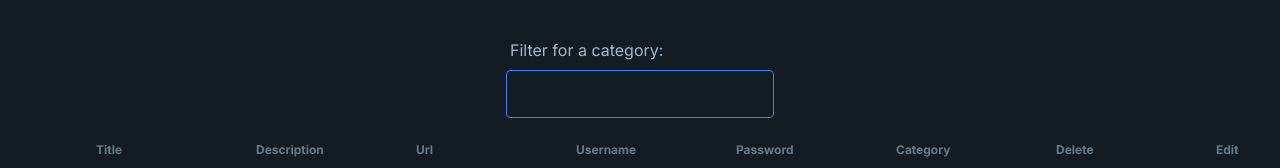
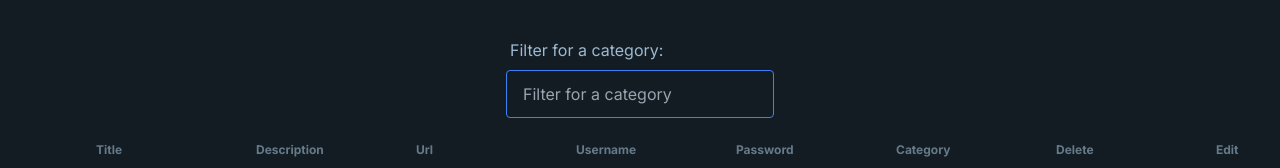
Before and after one commit to FabioKaelin/password-safe, a Next.js app in the folder frontend-safe/: page /vault in a window 1280 px wide. Shown: the part 210-378 px from the top of the page. Built offline with nearby package versions, Linux system fonts and the light colour scheme; no server answers.

Commit message:
Standard value of category is "" instead of " "

```diff
--- a/frontend-safe/src/app/components/layout/PasswordTable.tsx
+++ b/frontend-safe/src/app/components/layout/PasswordTable.tsx
@@ -19,7 +19,7 @@ export default function PasswordTable({isRefresh, setIsRefresh}: RefreshType) {
     const [toBeDeleted, setToBeDeleted] = useState<DeleteConfirmationProps>()
     const [editModalOpen, setEditModalOpen] = useState(false);
     const [currentEditEntry, setCurrentEditEntry] = useState<VaultEntry | null>(null);
-    const [categoryInput, setCategoryInout] = useState<string>(" ");
+    const [categoryInput, setCategoryInput] = useState<string>("");
 
     const router = useRouter()
 
@@ -123,7 +123,7 @@ export default function PasswordTable({isRefresh, setIsRefresh}: RefreshType) {
                         name="category"
                         placeholder="Filter for a category"
                         value={categoryInput}
-                        onChange={(e) => setCategoryInout(e.target.value)}
+                        onChange={(e) => setCategoryInput(e.target.value)}
                         className="px-4 py-2 mb-3 input input-bordered border border-blue-500 rounded"
                     />
                 </div>
```
